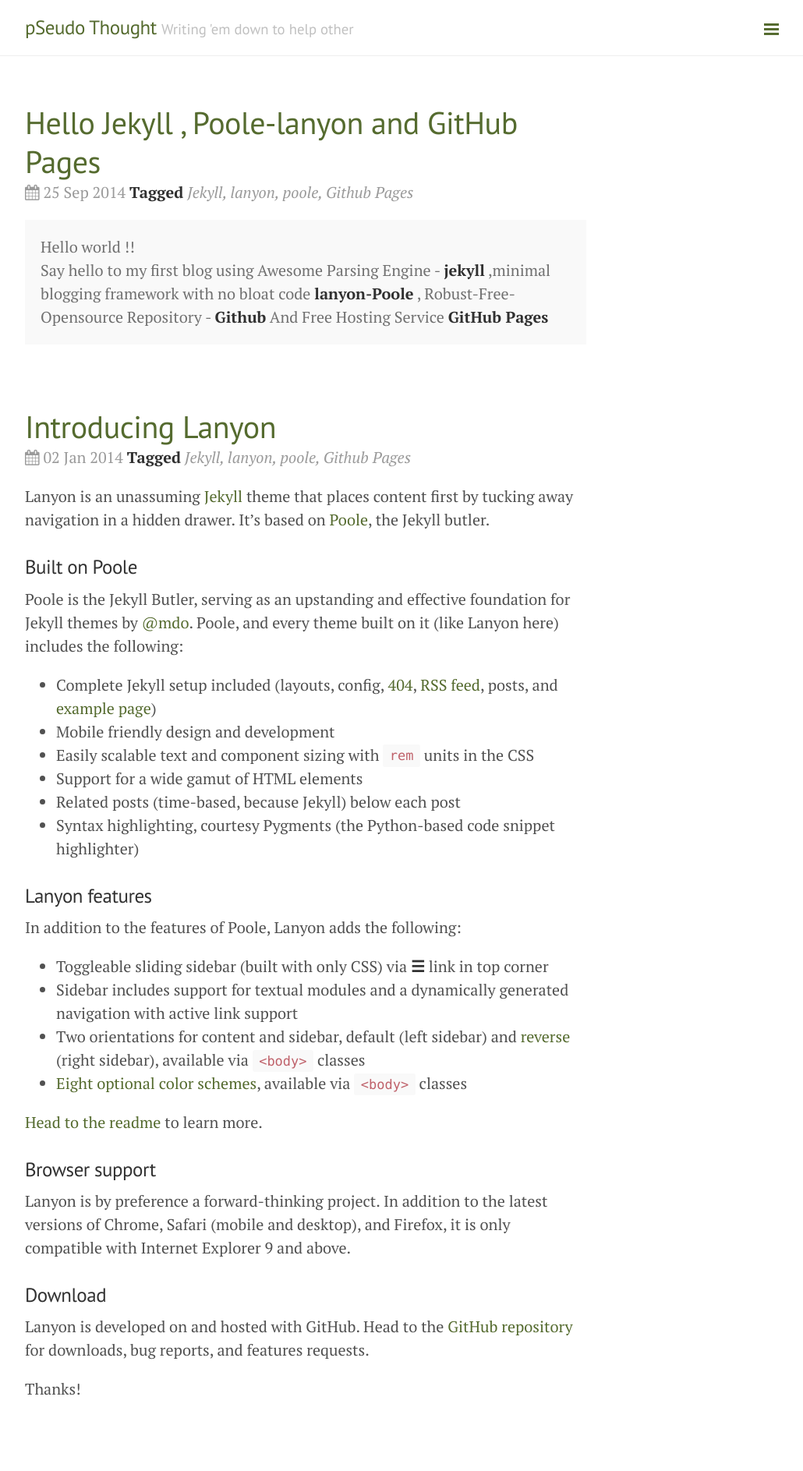
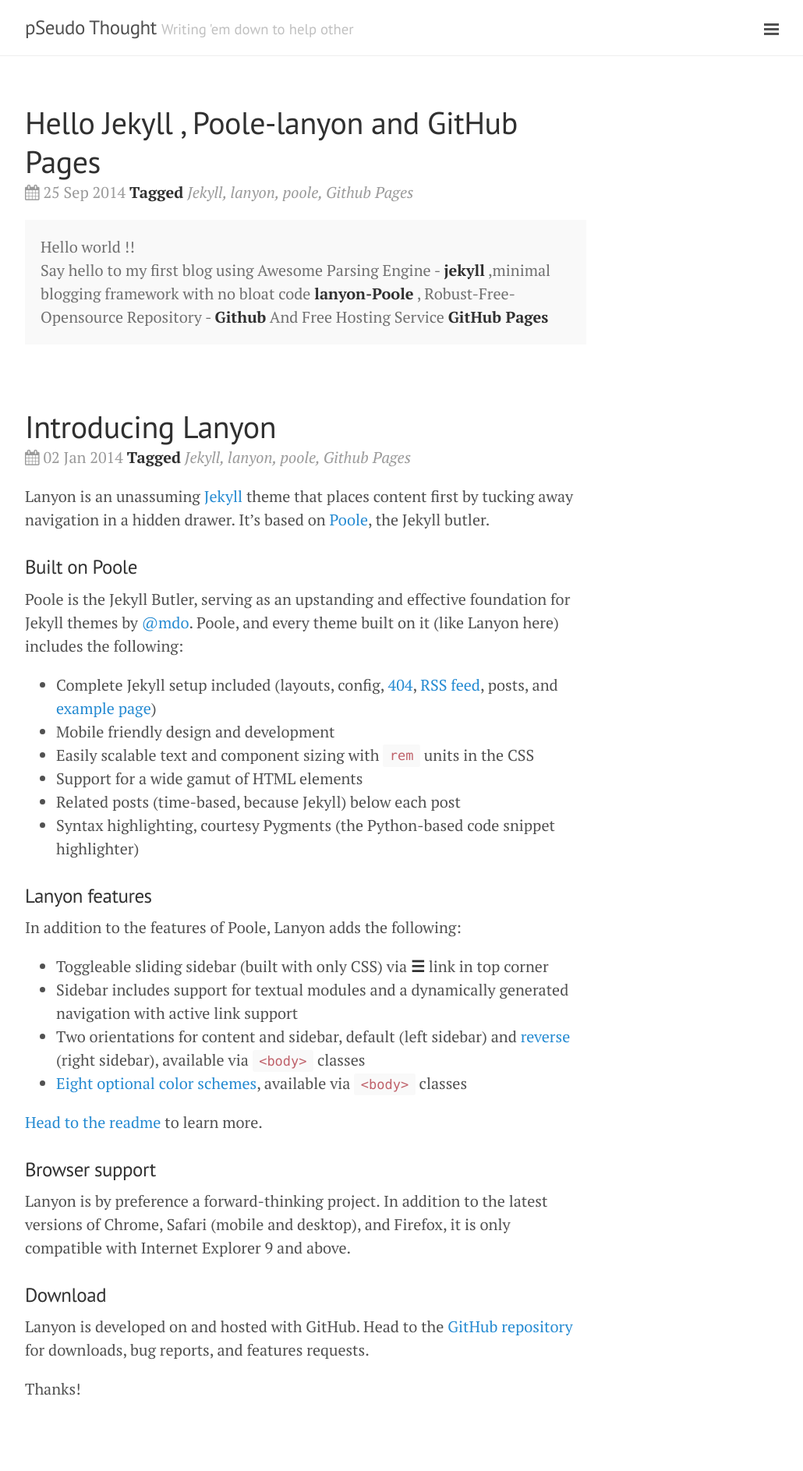
Before and after one commit to DharmeshPandav/dharmeshpandav.github.io, a Jekyll site: the page built from index.html, in a window 1280 px wide. Shown: the top 1887 px of the page at 78% size, without its empty margins (248-1278 px from the left). Built offline with Jekyll 4.4.1, drawn with Linux system fonts in a browser that asks for light colours; nearby versions of some CDN libraries; Markdown is read by kramdown in place of the engine named in the settings; the list of posts is cut into pages by our own code.

Commit message:
changed config

```diff
--- a/_layouts/default.html
+++ b/_layouts/default.html
@@ -3,7 +3,7 @@
 
   {% include head.html %}
 
-  <body class="theme-base-01 layout-reverse sidebar-overlay">
+  <body class="layout-reverse sidebar-overlay">
 
     {% include sidebar.html %}
 
--- a/public/css/lanyon.css
+++ b/public/css/lanyon.css
@@ -527,7 +527,7 @@ a.pagination-item:hover {
   color: #8f5536;
 }
 
-/* Brown */
+/* trial */
 .theme-base-01 .sidebar,
 .theme-base-01 .sidebar-toggle:active,
 .theme-base-01 #sidebar-checkbox:checked ~ .sidebar-toggle {
```
